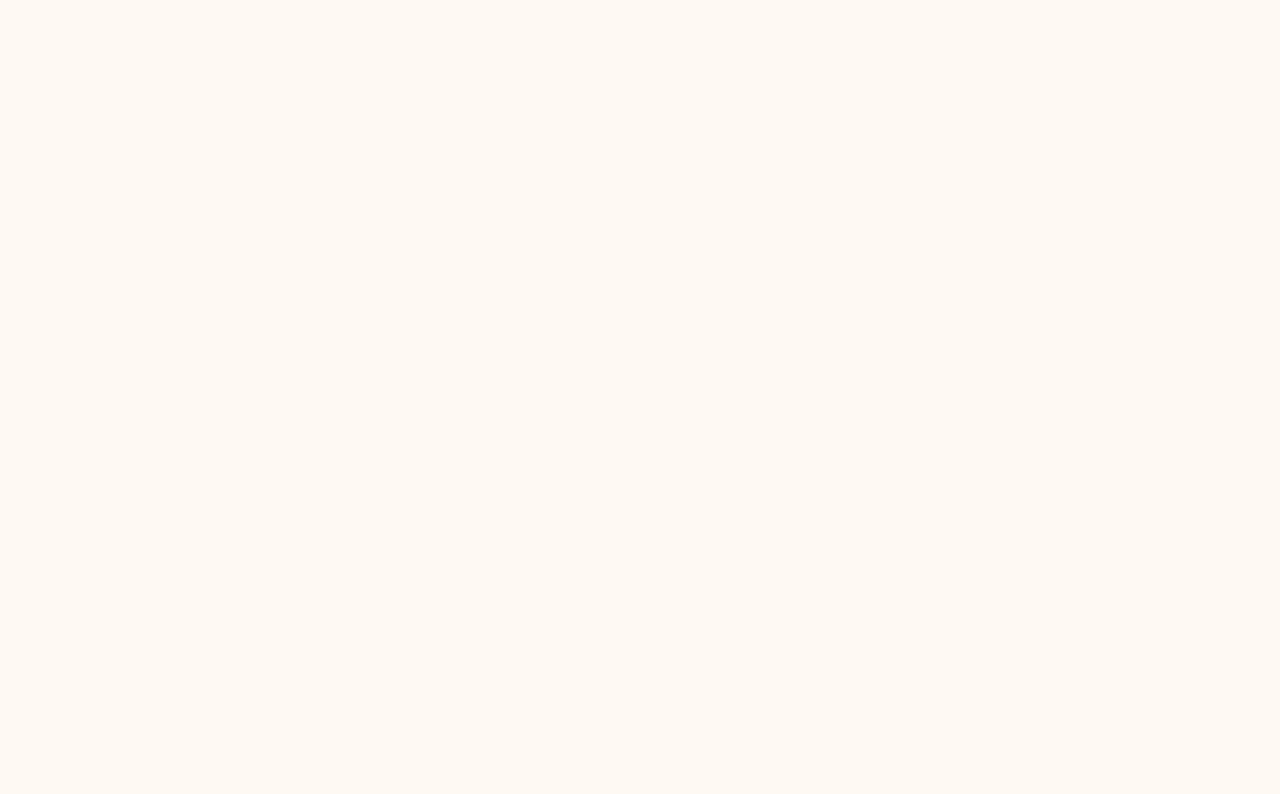
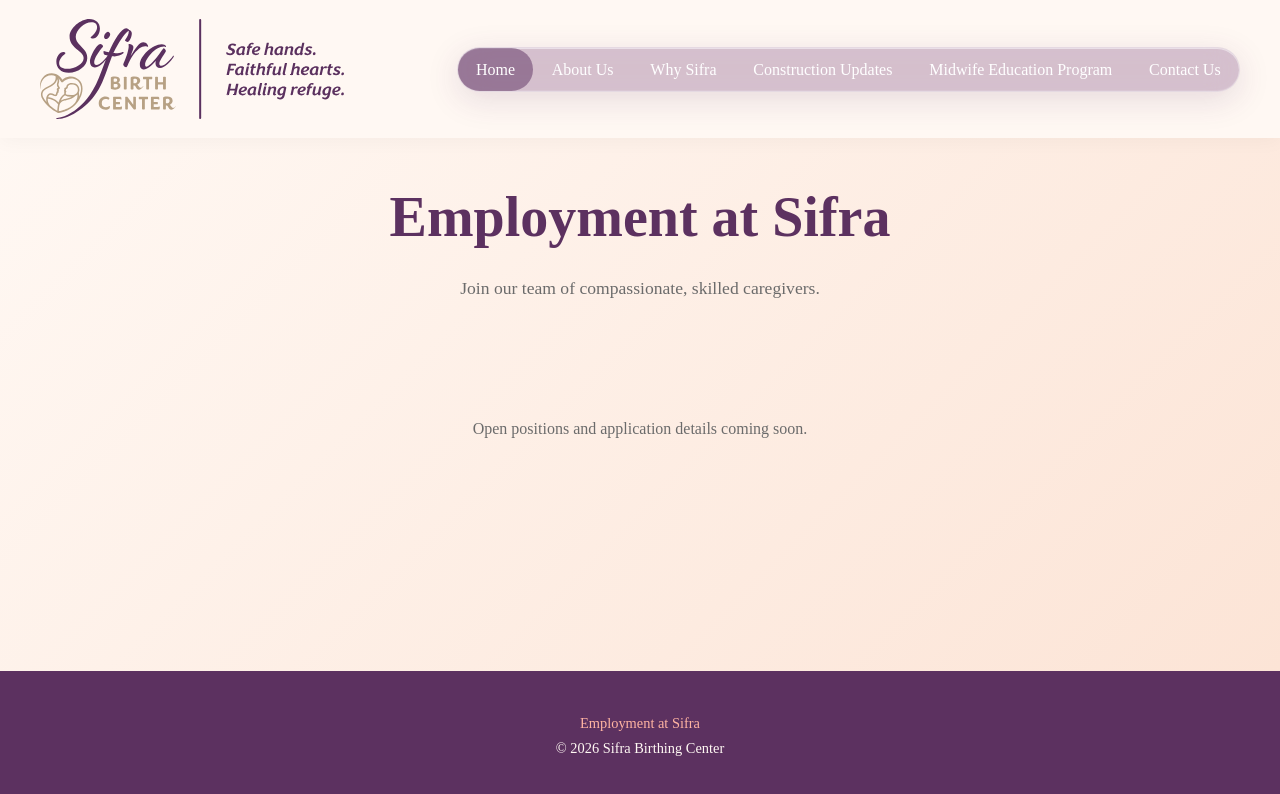
Before and after one commit to grokinhudsie/Sifra-site, a Next.js app: page /employment in a window 1280 px wide. Before the commit this address had no page. Shown: the top 794 px of the page. Built offline with nearby package versions, Linux system fonts and the light colour scheme; a web font is replaced by a local one.

Commit message:
added employment page

```diff
--- a/app/components/Footer.js
+++ b/app/components/Footer.js
@@ -4,6 +4,9 @@ export default function Footer() {
   return (
     <footer>
       <p>
+        <Link href="/employment">Employment at Sifra</Link>
+      </p>
+      <p>
         © {new Date().getFullYear()} Sifra Birthing Center
       </p>
     </footer>
--- a/app/components/HomeSections.js
+++ b/app/components/HomeSections.js
@@ -115,7 +115,7 @@ export default function HomeSections() {
 
       <section id="construction" className="fade-section bg-sage">
         <div className="container">
-          <h2 className="section-title">Construction Update</h2>
+          <h2 className="section-title">Construction Updates</h2>
           <p className="section-subtitle">
             Follow along as Sifra Birthing Center takes shape.
           </p>
--- a/app/components/Navbar.js
+++ b/app/components/Navbar.js
@@ -7,7 +7,7 @@ const LINKS = [
   { href: '/', id: 'home', label: 'Home' },
   { href: '/about', id: 'about', label: 'About Us' },
   { href: '/why-sifra', id: 'why', label: 'Why Sifra' },
-  { href: '/construction-update', id: 'construction', label: 'Construction Update' },
+  { href: '/construction-update', id: 'construction', label: 'Construction Updates' },
   { href: '/midwife-ed-program', id: 'midwife', label: 'Midwife Education Program' },
   { href: '/contact', id: 'contact', label: 'Contact Us' },
 ];
@@ -108,11 +108,12 @@ export default function Navbar() {
 
   const handleNavClick = (e, link) => {
     if (e.metaKey || e.ctrlKey || e.shiftKey || e.altKey || e.button === 1) return;
-    e.preventDefault();
     setOpen(false);
 
     const targetEl = document.getElementById(link.id);
     if (!targetEl) return;
+
+    e.preventDefault();
 
     const order = getSectionOrder();
     const currentIdx = order.indexOf(activeId);
--- /dev/null
+++ b/app/employment/page.js
@@ -0,0 +1,19 @@
+export const metadata = {
+  title: 'Employment at Sifra — Sifra Birthing Center',
+};
+
+export default function EmploymentPage() {
+  return (
+    <div style={{ background: 'linear-gradient(135deg, var(--cream), #fce4d6)', flex: 1 }}>
+      <header className="page-header" style={{ background: 'transparent' }}>
+        <h1>Employment at Sifra</h1>
+        <p>Join our team of compassionate, skilled caregivers.</p>
+      </header>
+      <section>
+        <div className="container" style={{ textAlign: 'center', color: 'var(--muted)' }}>
+          <p>Open positions and application details coming soon.</p>
+        </div>
+      </section>
+    </div>
+  );
+}
--- a/app/globals.css
+++ b/app/globals.css
@@ -39,7 +39,11 @@ body {
   color: var(--text);
   line-height: 1.7;
   background: var(--cream);
+  min-height: 100vh;
+  display: flex;
+  flex-direction: column;
 }
+main { flex: 1; display: flex; flex-direction: column; }
 
 a { color: inherit; }
 
@@ -110,7 +114,7 @@ h1, h2, h3, h4, h5, h6 {
 }
 .nav-links a {
   display: block;
-  padding: 0.5rem 1.4rem;
+  padding: 0.5rem 1.15rem;
   color: var(--white);
   text-decoration: none;
   font-size: 1rem;
@@ -209,8 +213,11 @@ section { padding: 5rem 2rem; }
 
 .features {
   display: grid;
-  grid-template-columns: repeat(auto-fit, minmax(280px, 1fr));
+  grid-template-columns: 1fr;
   gap: 2rem;
+}
+@media (min-width: 900px) {
+  .features { grid-template-columns: repeat(3, 1fr); }
 }
 .feature {
   background: var(--white);
```
